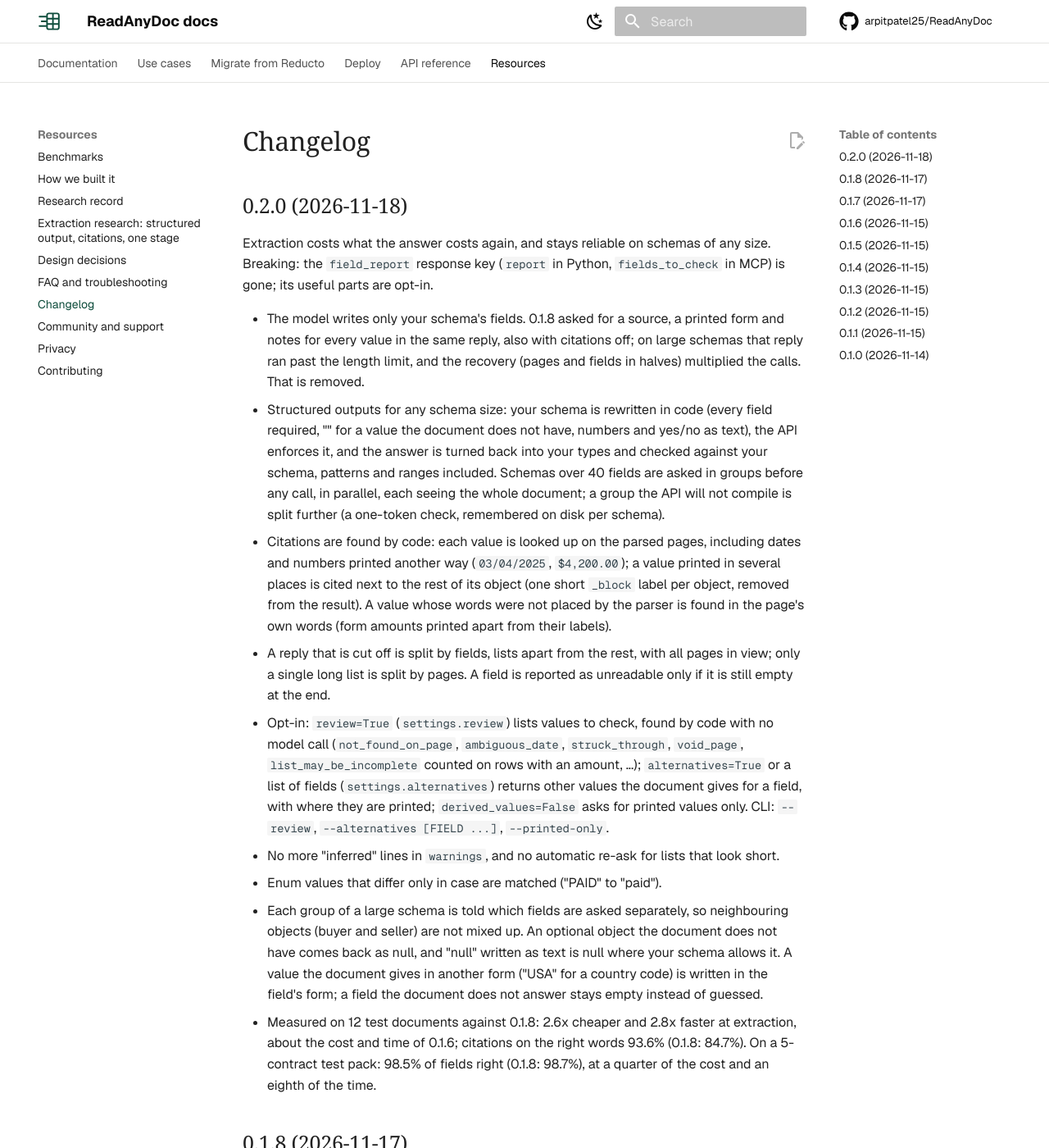
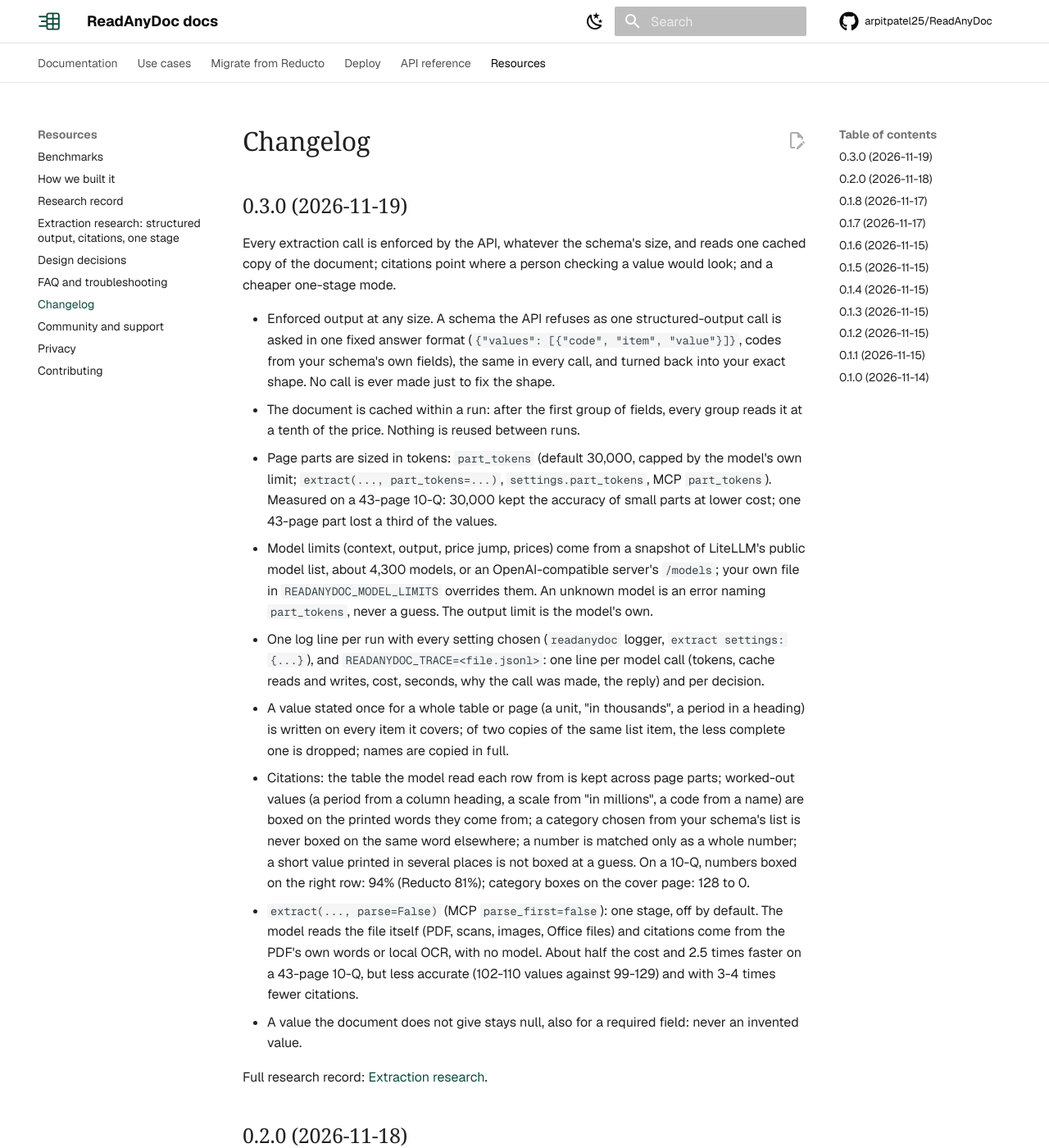
Before and after one commit to arpitpatel25/ReadAnyDoc, an MkDocs documentation site: the page built from docs/resources/changelog.md, in a window 1280 px wide and 1400 px high. Shown: the whole window at 82% size. Built offline with MkDocs 1.6.1 and Material for MkDocs 9.7.7, drawn with Linux system fonts in a browser that asks for light colours; comment, search, counter and statistics services are not loaded.

Commit message:
Release 0.3.0: enforced extraction at any size, cached document, token-sized parts, better citations, one stage
Co-Authored-By: Claude Opus 5.5 <noreply@anthropic.com>

```diff
--- a/docs/resources/changelog.md
+++ b/docs/resources/changelog.md
@@ -1,4 +1,38 @@
 # Changelog
+
+## 0.3.0 (2026-11-19)
+
+Every extraction call is enforced by the API, whatever the schema's size, and reads one cached copy of the
+document; citations point where a person checking a value would look; and a cheaper one-stage mode.
+
+- Enforced output at any size. A schema the API refuses as one structured-output call is asked in one fixed answer
+  format (`{"values": [{"code", "item", "value"}]}`, codes from your schema's own fields), the same in every call,
+  and turned back into your exact shape. No call is ever made just to fix the shape.
+- The document is cached within a run: after the first group of fields, every group reads it at a tenth of the
+  price. Nothing is reused between runs.
+- Page parts are sized in tokens: `part_tokens` (default 30,000, capped by the model's own limit; `extract(...,
+  part_tokens=...)`, `settings.part_tokens`, MCP `part_tokens`). Measured on a 43-page 10-Q: 30,000 kept the
+  accuracy of small parts at lower cost; one 43-page part lost a third of the values.
+- Model limits (context, output, price jump, prices) come from a snapshot of LiteLLM's public model list, about
+  4,300 models, or an OpenAI-compatible server's `/models`; your own file in `READANYDOC_MODEL_LIMITS` overrides
+  them. An unknown model is an error naming `part_tokens`, never a guess. The output limit is the model's own.
+- One log line per run with every setting chosen (`readanydoc` logger, `extract settings: {...}`), and
+  `READANYDOC_TRACE=<file.jsonl>`: one line per model call (tokens, cache reads and writes, cost, seconds, why the
+  call was made, the reply) and per decision.
+- A value stated once for a whole table or page (a unit, "in thousands", a period in a heading) is written on every
+  item it covers; of two copies of the same list item, the less complete one is dropped; names are copied in full.
+- Citations: the table the model read each row from is kept across page parts; worked-out values (a period from a
+  column heading, a scale from "in millions", a code from a name) are boxed on the printed words they come from;
+  a category chosen from your schema's list is never boxed on the same word elsewhere; a number is matched only as
+  a whole number; a short value printed in several places is not boxed at a guess. On a 10-Q, numbers boxed on the
+  right row: 94% (Reducto 81%); category boxes on the cover page: 128 to 0.
+- `extract(..., parse=False)` (MCP `parse_first=false`): one stage, off by default. The model reads the file itself
+  (PDF, scans, images, Office files) and citations come from the PDF's own words or local OCR, with no model. About
+  half the cost and 2.5 times faster on a 43-page 10-Q, but less accurate (102-110 values against 99-129) and with
+  3-4 times fewer citations.
+- A value the document does not give stays null, also for a required field: never an invented value.
+
+Full research record: [Extraction research](../research/extraction.md).
 
 ## 0.2.0 (2026-11-18)
 
--- a/pyproject.toml
+++ b/pyproject.toml
@@ -1,6 +1,6 @@
 [project]
 name = "readanydoc"
-version = "0.2.0"
+version = "0.3.0"
 description = "Document parsing and extraction with vision models: an open engine around Claude (or any model), with a Reducto-compatible API"
 readme = "README.md"
 authors = [{ name = "readanydoc contributors" }]
--- a/readanydoc/__init__.py
+++ b/readanydoc/__init__.py
@@ -3,7 +3,7 @@
 Use it as a library (``readanydoc.parse``, ``readanydoc.extract``) or run the server (``readanydoc serve``).
 """
 
-__version__ = "0.2.0"
+__version__ = "0.3.0"
 
 from .library import (Block, BoundingBox, Citation, ExtractResult, ParseResult, Usage,  # noqa: E402
                       extract, parse)
--- a/server.json
+++ b/server.json
@@ -5,15 +5,15 @@
   "description": "Parse PDFs, scans and Office files to Markdown; extract typed fields with page citations.",
   "websiteUrl": "https://arpitpatel25.github.io/ReadAnyDoc/",
   "repository": {"url": "https://github.com/arpitpatel25/ReadAnyDoc", "source": "github"},
-  "version": "0.2.0",
+  "version": "0.3.0",
   "packages": [
     {
       "registryType": "pypi",
       "identifier": "readanydoc",
-      "version": "0.2.0",
+      "version": "0.3.0",
       "runtimeHint": "uvx",
       "runtimeArguments": [
-        {"type": "named", "name": "--from", "value": "readanydoc[engine]==0.2.0"}
+        {"type": "named", "name": "--from", "value": "readanydoc[engine]==0.3.0"}
       ],
       "packageArguments": [
         {"type": "positional", "value": "mcp"}
```
Also changed, not shown: CHANGELOG.md (+34 -0 lines), 3 other files.
